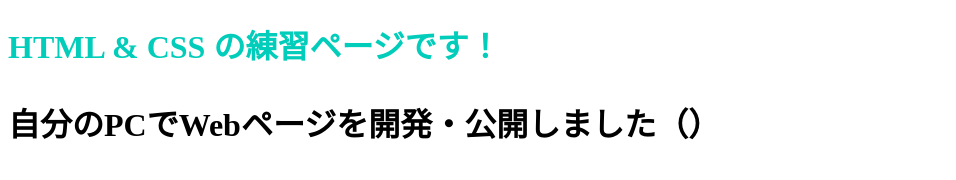
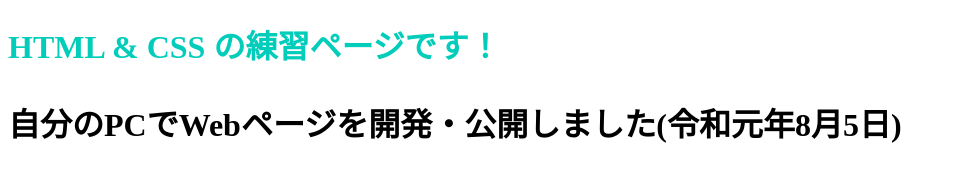
Before and after one commit to haruk-a/haruk-a.github.io, a plain HTML site: page index.html in a window 1280 px wide. Shown: the whole page, without its empty margins (0-956 px from the left). Drawn offline with Linux system fonts and the light colour scheme.

Commit message:
Update index.html

```diff
--- a/index.html
+++ b/index.html
@@ -7,7 +7,7 @@
  </head>
  <body>
   <h1 class="title">HTML & CSS の練習ページです！<h1>
-   <p>自分のPCでWebページを開発・公開しました（）</p>
+   <p>自分のPCでWebページを開発・公開しました(令和元年8月5日)</p>
 
  </body>
 </html>
```
